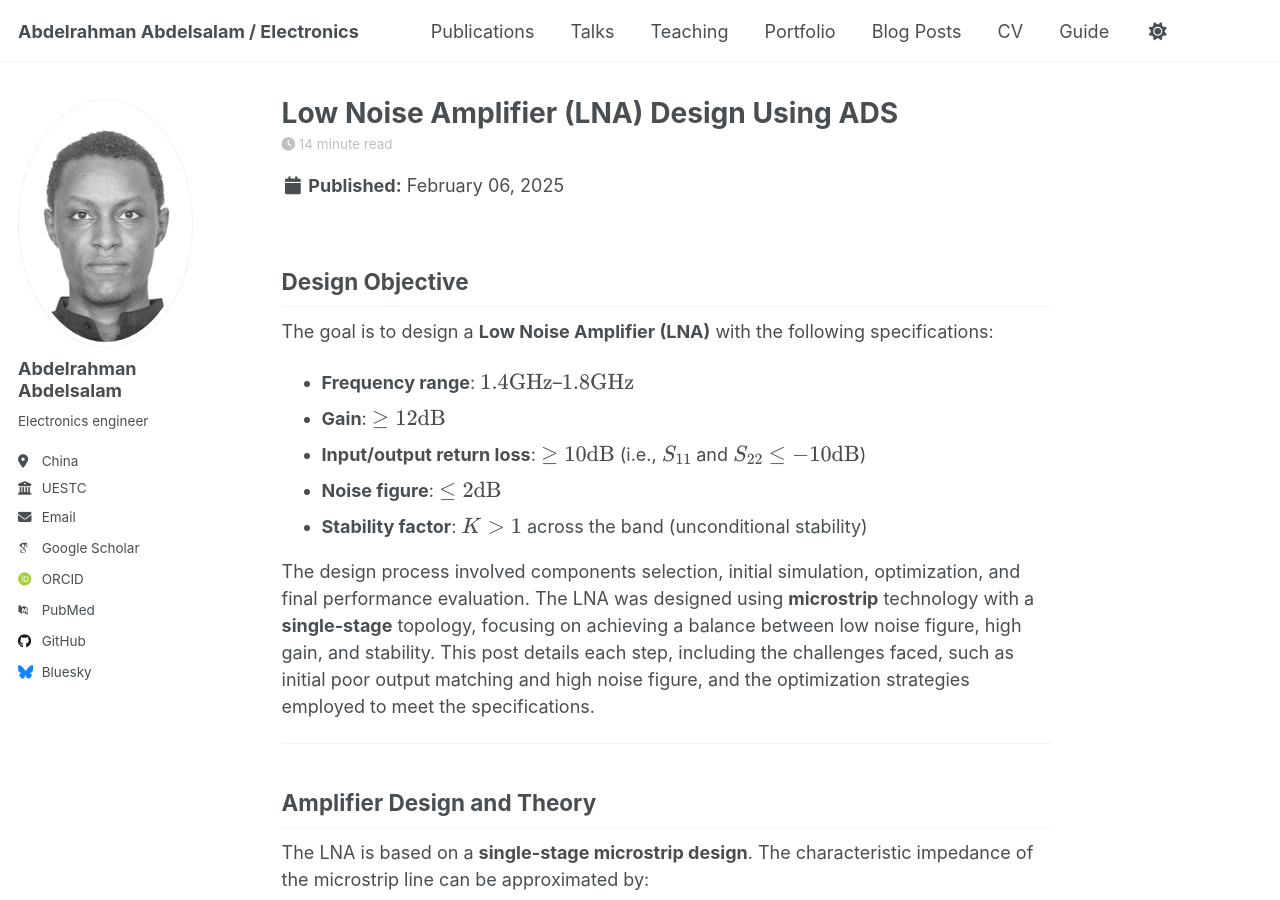
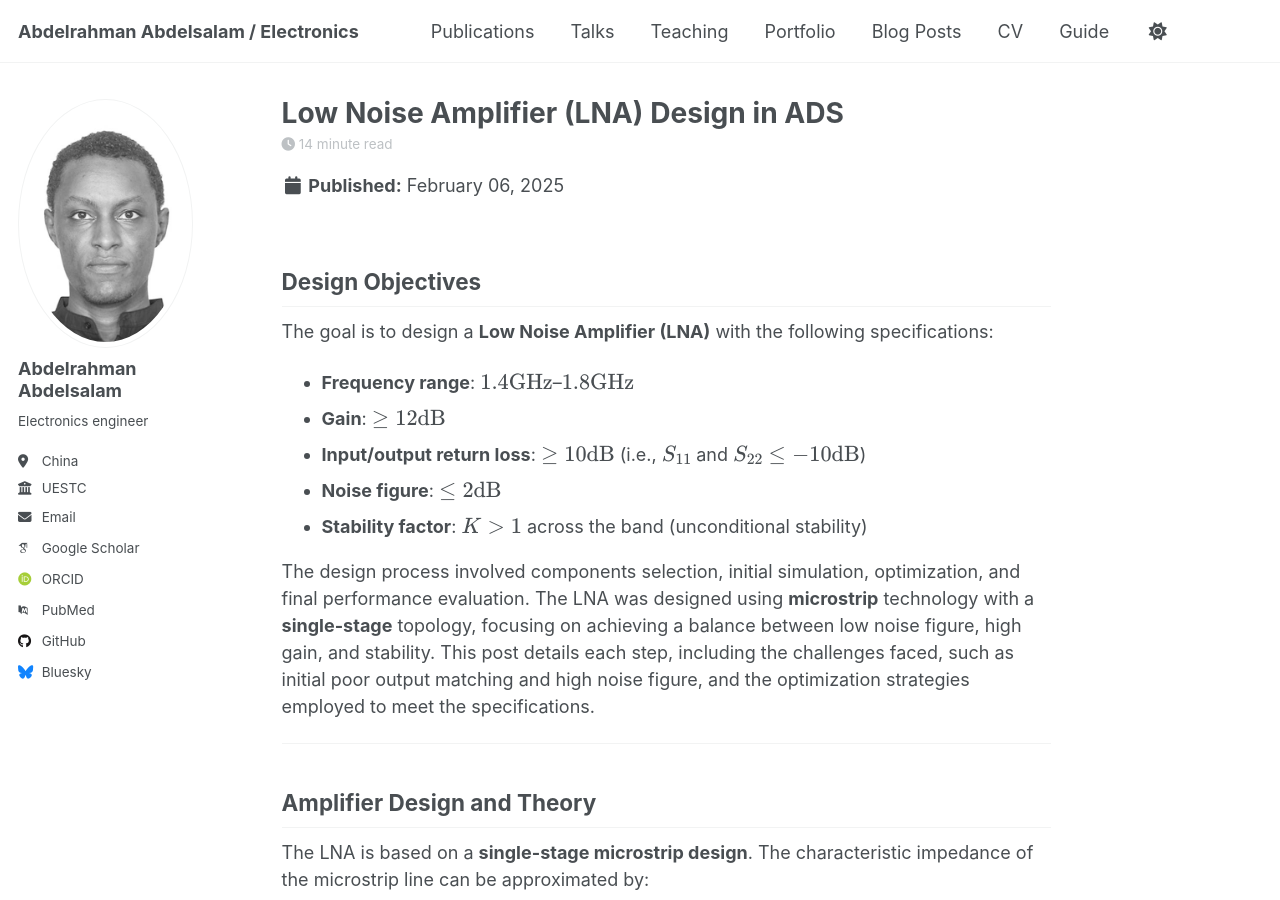
Before and after one commit to abdelrahman-dip/abdelrahmanosman.github.io, a Jekyll site: the page built from _posts/2012-08-14-blog-post-1.md, in a window 1280 px wide and 900 px high. Built offline with Jekyll 4.4.1, drawn with Linux system fonts in a browser that asks for light colours; some web fonts are replaced; a script that is not in the unit is left out.

Commit message:
Update 2012-08-14-blog-post-1.md

```diff
--- a/_posts/2012-08-14-blog-post-1.md
+++ b/_posts/2012-08-14-blog-post-1.md
@@ -1,5 +1,5 @@
 ---
-title: "Low Noise Amplifier (LNA) Design Using ADS"
+title: "Low Noise Amplifier (LNA) Design in ADS"
 date: 2025-02-06
 permalink: /posts/2025/09/lna-design/
 tags:
@@ -9,7 +9,8 @@ tags:
   - Low Noise Amplifier
 ---
 
-## Design Objective
+
+## Design Objectives
 
 The goal is to design a **Low Noise Amplifier (LNA)** with the following specifications:
 
```
